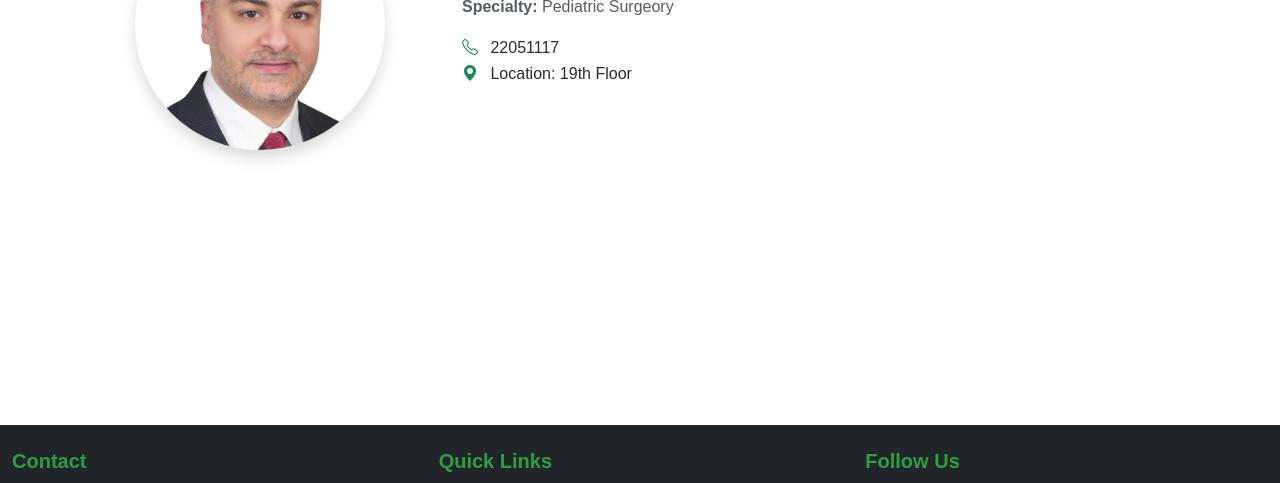
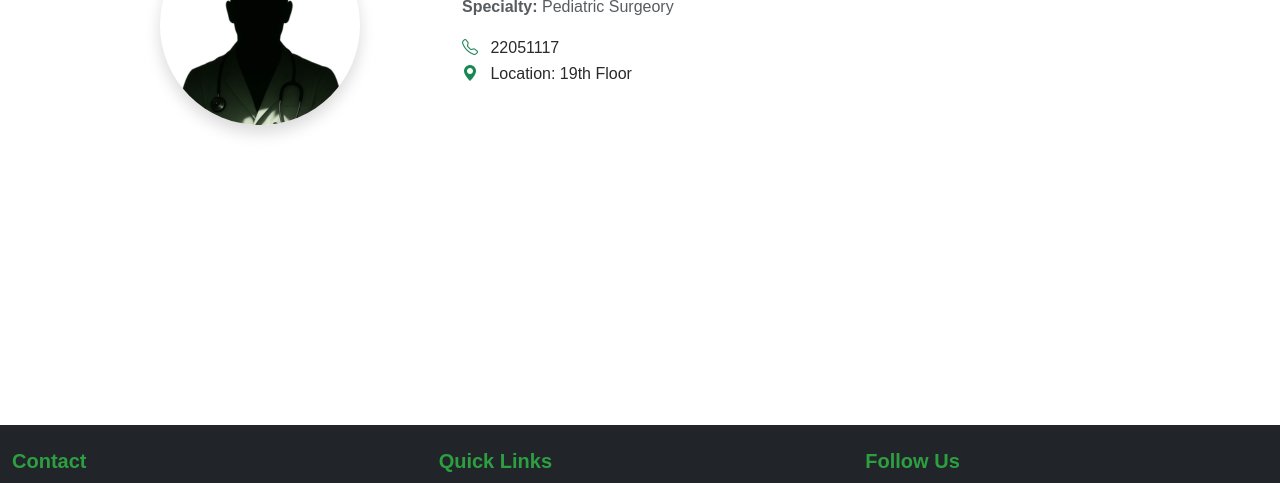
Before and after one commit to beyondlimitkw/clovertower, a plain HTML site: page doctor-pages/dr-abdullah-aldahham.html in a window 1280 px wide. Shown: the part 375-858 px from the top of the page. Drawn offline with nearby package versions, Linux system fonts and the light colour scheme.

Commit message:
removed wrong image.

```diff
--- a/doctor-pages/dr-abdullah-aldahham.html
+++ b/doctor-pages/dr-abdullah-aldahham.html
@@ -17,7 +17,7 @@
   <div class="container">
     <div class="row g-4 align-items-center justify-content-center text-center text-md-start">
       <div class="col-md-4 text-center">
-        <img src="../assets/images/doctors-&-clinics/dr.abdullah-aldahham.png" alt="Dr. Abdullah Aldahham" class="img-fluid rounded-circle shadow" style="max-width: 250px;">
+        <img src="../assets/images/doctors-&-clinics/placeholder-doctor_m.png" alt="Dr. Abdullah Aldahham" class="img-fluid rounded-circle shadow" style="max-width: 250px;">
       </div>
       <div class="col-md-8">
         <h2 class="fw-bold text-green">Dr. Abdullah Aldahham</h2>
```
Also changed, not shown: assets/components/doctor-cards.html (+1 -1 lines), assets/images/doctors-&-clinics/dr.waleed-alherz.png (renamed from assets/images/doctors-&-clinics/dr.abdullah-aldahham.png).
